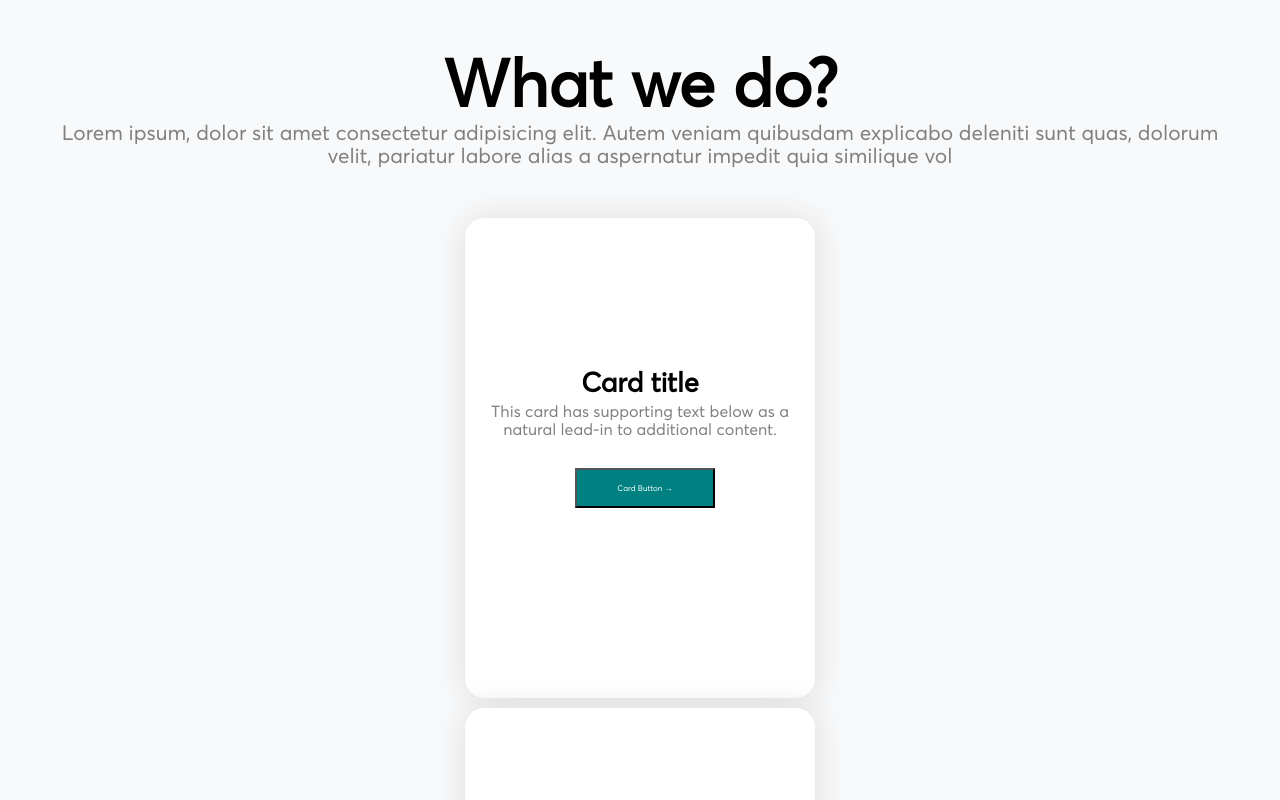
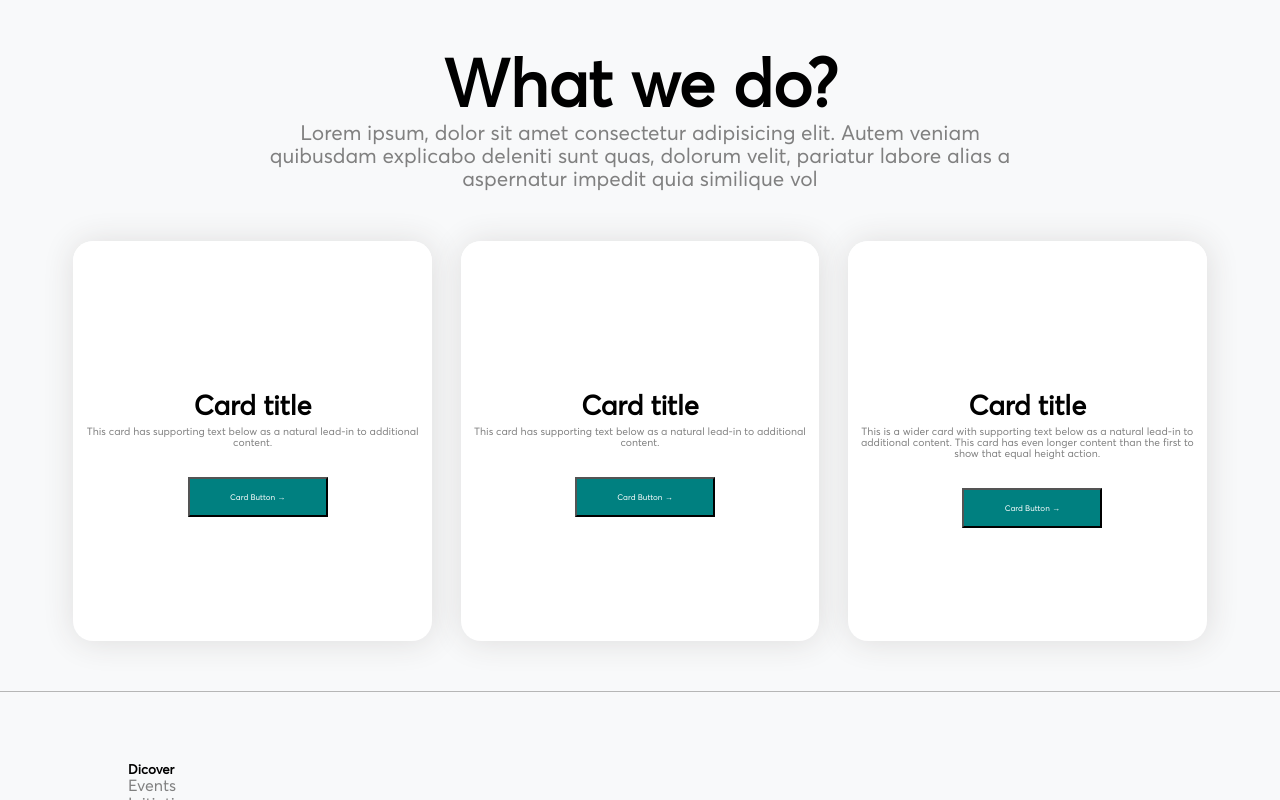
Before and after one commit to ecelliitbhu/ecell-website-new, a Next.js app: page / in a window 1280 px wide. Shown: the part 1380-2180 px from the top of the page. Built offline with nearby package versions, Linux system fonts and the light colour scheme.

Commit message:
fixed cards

```diff
--- a/styles/globals.css
+++ b/styles/globals.css
@@ -783,7 +783,19 @@ button {
 	height: 40px;
 	width: 140px;
 }
-@media (max-width: 1306px){
+@media (min-width: 761px) and (max-width: 1306px){
+	.card{
+		width: 28vw;
+		height: 400px;
+	}
+	.card-text{
+		font-size: 0.65rem !important;
+	}
+	.card-button{
+		margin-bottom: 20px;
+	}
+}
+@media (max-width: 760px){
 	.card-container{
 		grid-template-columns: 1fr;
 		width: 100%;
@@ -798,12 +810,15 @@ button {
 		width: 92%;
 	}
 }
-@media (max-width: 1306px) and (min-width: 538px){
+@media (max-width: 760px) and (min-width: 538px){
 	.card-text{
 		font-size: 1rem !important;
 	}
 	.card{
 		width: 350px;
+	}
+	.card-container{
+		width: 100%;
 	}
 }
 
```
